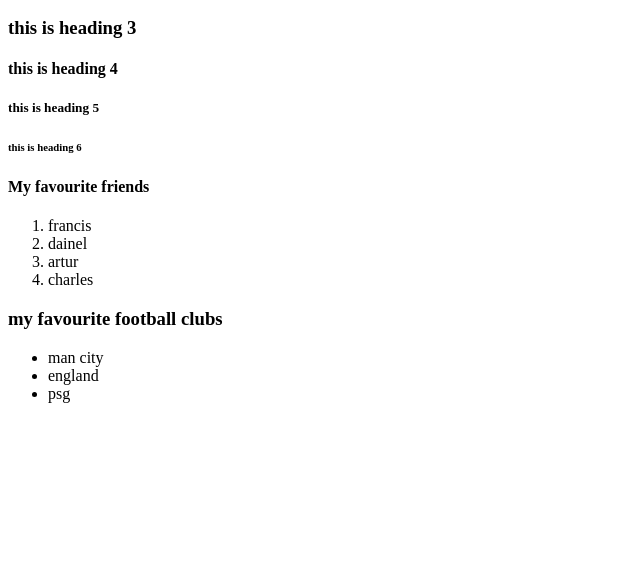
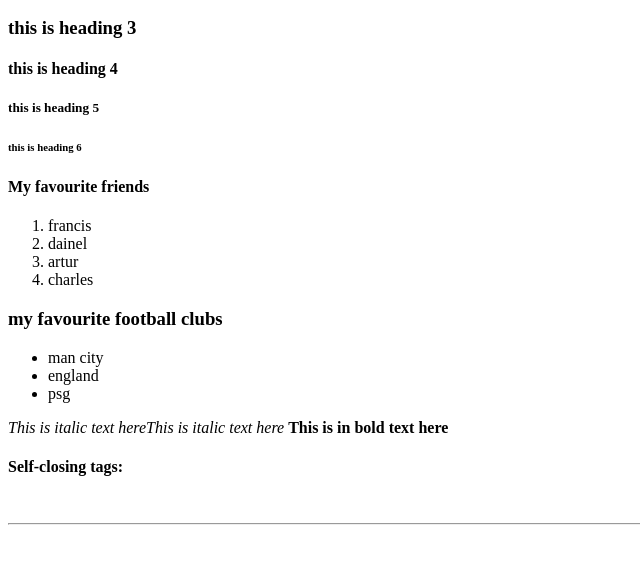
Before and after one commit to jasonokhaishie/task1, a plain HTML site: page index.html in a window 1280 px wide. Shown: the part 144-708 px from the top of the page, without its empty margins (0-640 px from the left). Drawn offline with Linux system fonts and the light colour scheme.

Commit message:
feat: add selfclosing tag

```diff
--- a/index.html
+++ b/index.html
@@ -28,5 +28,9 @@
 <li>england</li>
 <li>psg</li>
 </ul>
+<em>This is italic text here</em><em>This is italic text here</em> <strong>This is in bold text here</strong>
+<h4>Self-closing tags:</h4>
+<br>
+<hr>
     </body>
 </html>
```
